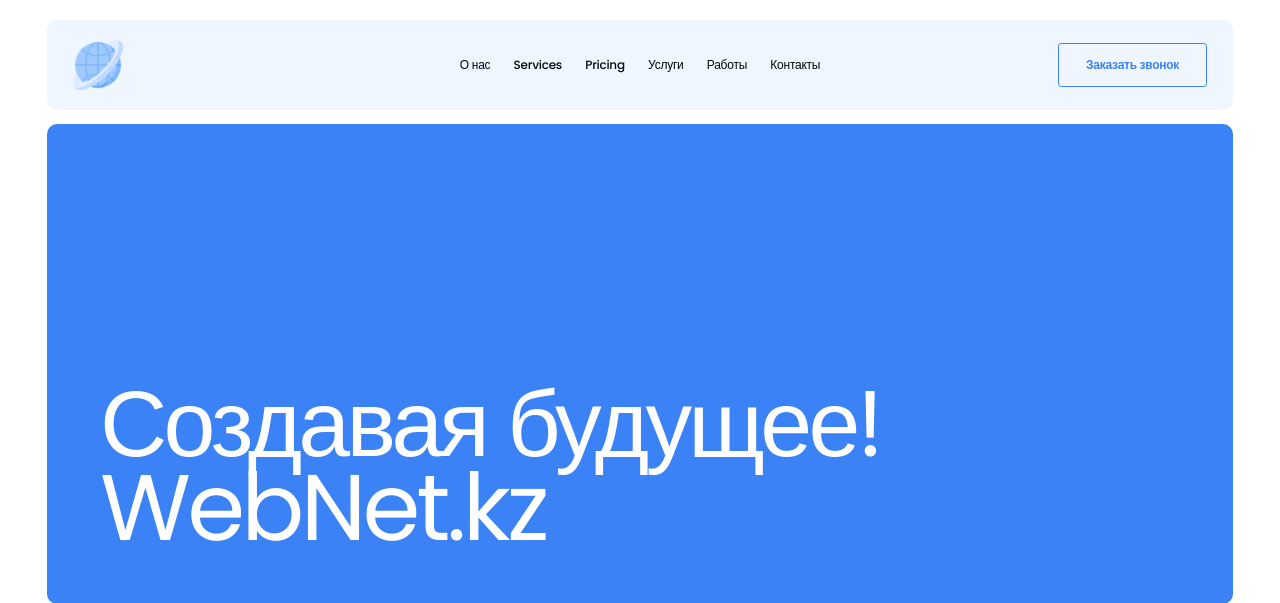
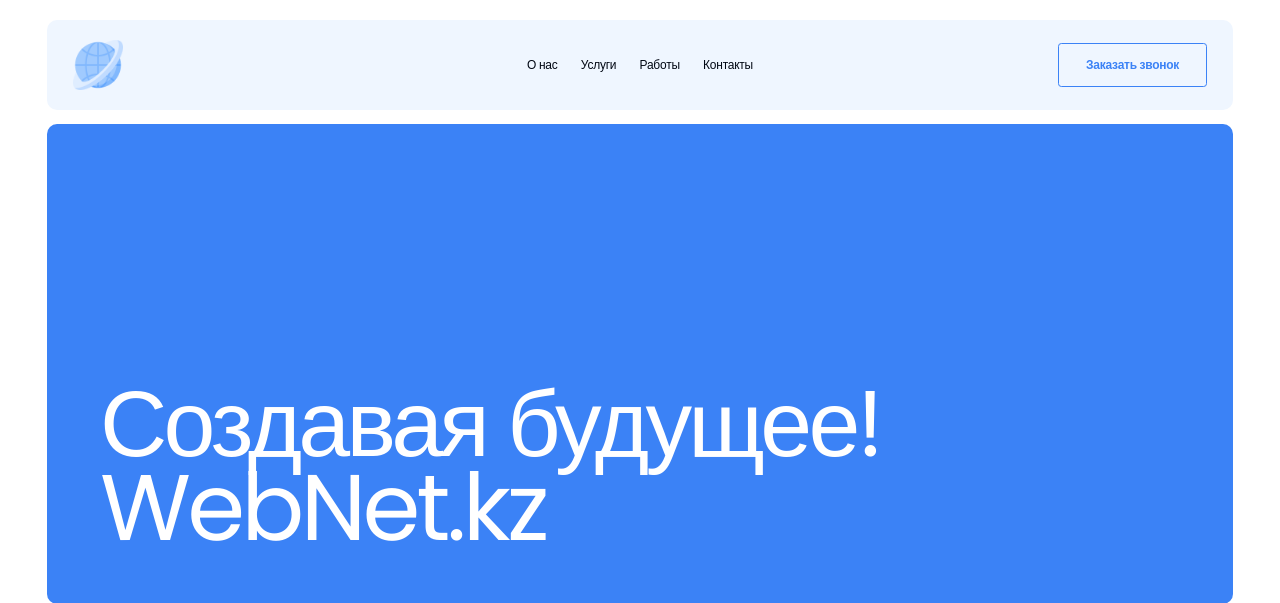
Before and after one commit to webnetkz/webnet, a PHP site: page /index.php in a window 1280 px wide. Shown: the top 603 px of the page. Run offline with PHP 8.4, Linux system fonts and the light colour scheme.

Commit message:
Change menu

```diff
--- a/header.php
+++ b/header.php
@@ -78,16 +78,6 @@
                             <a href="about.php" class="header__menu-item _hul"
                                 >О нас</a
                             >
-                            <a
-                                href="services.html"
-                                class="header__menu-item _hul"
-                                >Services</a
-                            >
-                            <a
-                                href="pricing.html"
-                                class="header__menu-item _hul"
-                                >Pricing</a
-                            >
                             <a href="services.php" class="header__menu-item _hul"
                                 >Услуги</a
                             >
```
